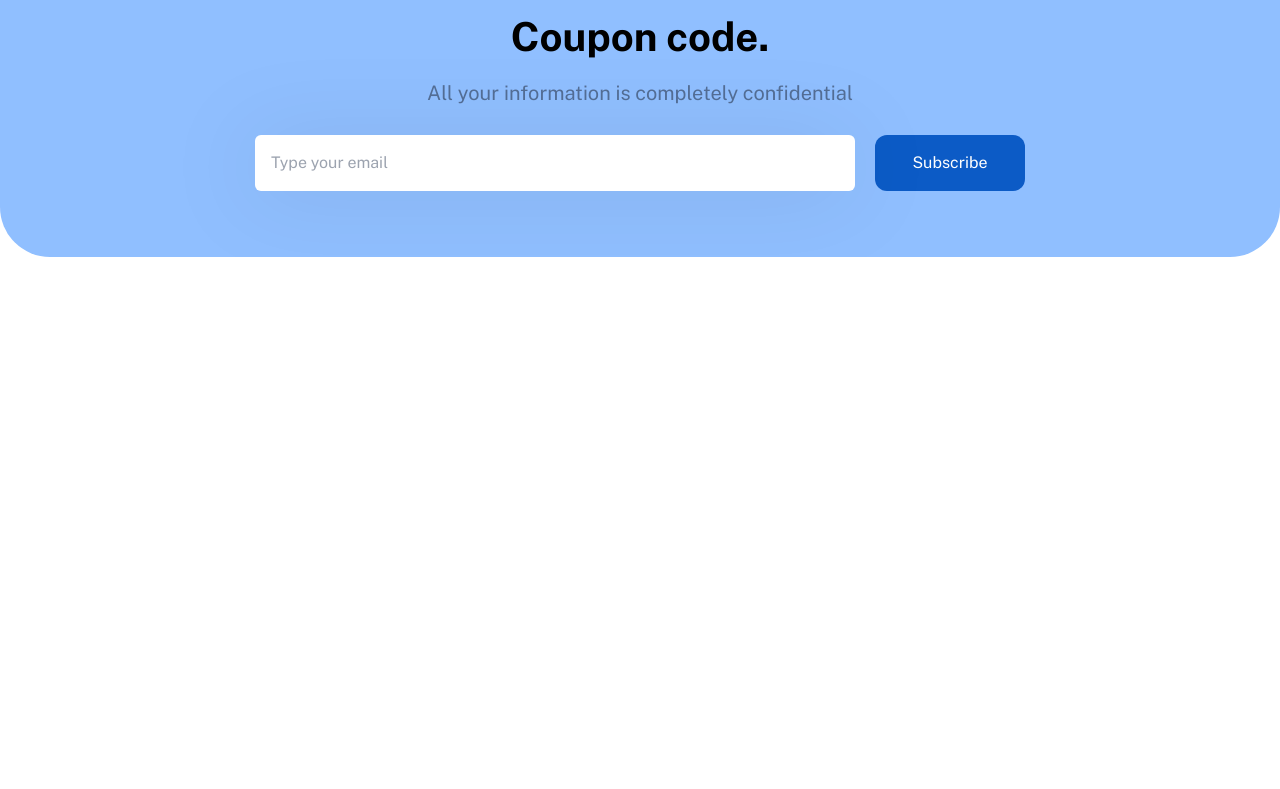
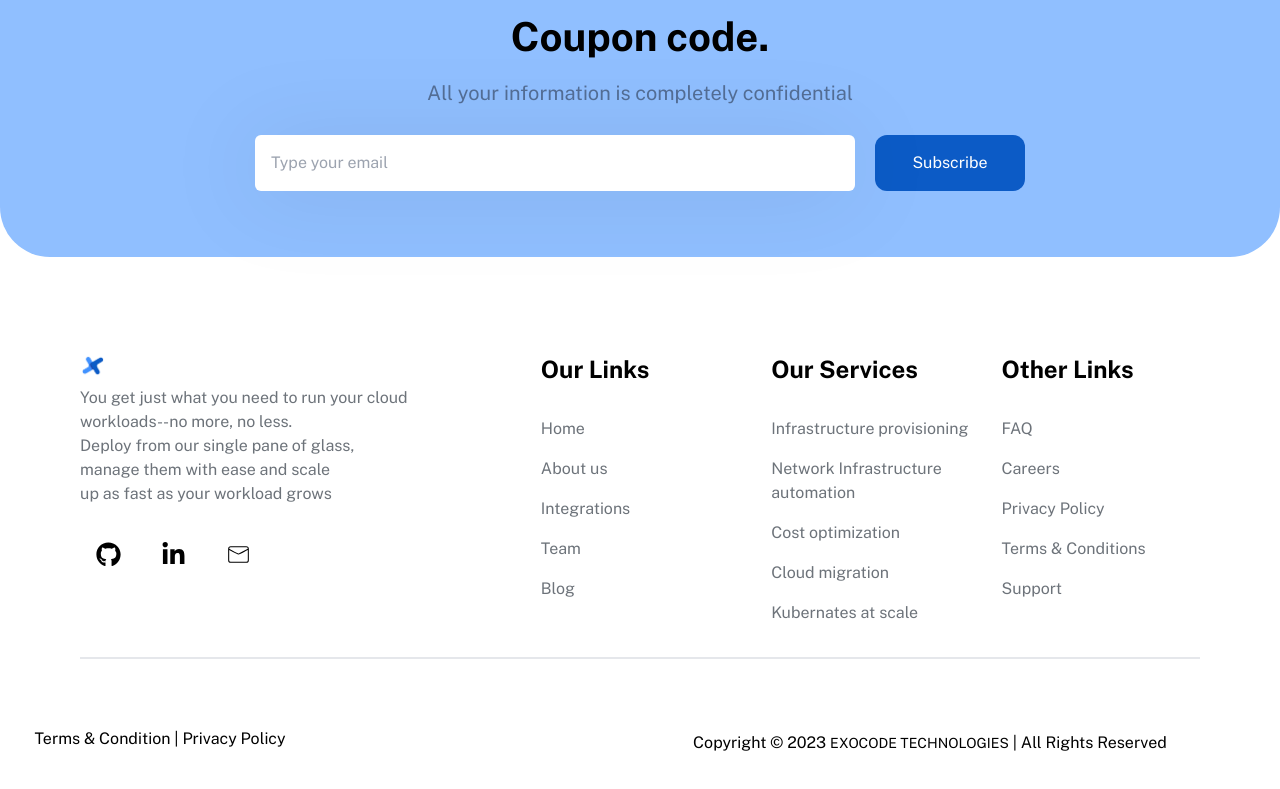
Before and after one commit to ay690/Xerocodee, a React (Vite) app: page / in a window 1280 px wide. Shown: the part 8144-8933 px from the top of the page. Before the commit the page ends 8401 px from the top, so only its background shows below. Built offline with nearby package versions, Linux system fonts and the light colour scheme.

Commit message:
Footer added and success story cards

```diff
--- a/package.json
+++ b/package.json
@@ -13,6 +13,7 @@
     "react": "^18.2.0",
     "react-dom": "^18.2.0",
     "react-icons": "^4.12.0",
+    "react-responsive": "^9.0.2",
     "react-slick": "^0.29.0",
     "slick-carousel": "^1.8.1"
   },
--- a/src/App.jsx
+++ b/src/App.jsx
@@ -1,6 +1,6 @@
 import React from "react";
 import "./App.css";
-import { Navbar, Hero, Companies, Features, Services, NewsLetter, BlueBg, PageOne, PageTwo, PageThree, Success } from "./components";
+import { Navbar, Hero, Companies, Features, Services, NewsLetter, BlueBg, PageOne, PageTwo, PageThree, Success, Footer } from "./components";
 
 function App() {
   return (
@@ -16,6 +16,7 @@ function App() {
       <PageThree />
       <Success />
       <NewsLetter />
+      <Footer />
     </div>
   );
 }
--- a/src/assets/index.js
+++ b/src/assets/index.js
@@ -48,6 +48,8 @@ import Quotation from "./Quotation.png";
 import Avatar from "./avatar.png";
 import Avatar2 from "./avatar2.png";
 
+import QuotationSvg from "./Quotation.svg";
+
 export {
 logo,
 mobLogo,
@@ -85,6 +87,7 @@ Plane,
 Rocket,
 Line,
 Quotation,
+QuotationSvg,
 Avatar,
 Avatar2
 };
--- /dev/null
+++ b/src/components/Footer.jsx
@@ -0,0 +1,97 @@
+import React from "react";
+import { logo, mobLogo } from "../assets";
+import {
+  FaFacebookF,
+  FaDribbble,
+  FaLinkedinIn,
+  FaInstagram,
+  FaBehance,
+  FaGithub
+} from "react-icons/fa";
+import { CiMail } from "react-icons/ci";
+
+
+const Footer = () => {
+  return (
+    <div className="w-full bg-white py-24 px-20">
+      <div className="md:max-w-[1480px] m-auto grid md:grid-cols-5 max-[780px]:grid-cols-2  gap-8 max-w-[600px]  px-4 md:px-0">
+        <div className="col-span-2">
+          <img src={mobLogo} className="h-[25px]" />
+          <h3 className="py-2 text-[#6D737A]">
+            You get just what you need to run your cloud <br />
+            workloads--no more, no less.
+            <br />
+            Deploy from our single pane of glass,
+            <br />
+            manage them with ease and scale <br />
+            up as fast as your workload grows
+          </h3>
+
+          <div className="flex gap-2 py-3">
+            <div className="p-4 cursor-pointer">
+              <FaGithub size={25} />
+            </div>
+
+            <div className="p-4 cursor-pointer cursor-pointer">
+              <FaLinkedinIn size={25} />
+            </div>
+
+            <div className="p-4 cursor-pointer cursor-pointer">
+              <CiMail size={25} />
+            </div>
+          </div>
+        </div>
+
+        <div>
+          <h3 className="text-2xl font-bold">Our Links</h3>
+          <ul className="py-6 text-[#6D737A]">
+            <li className="py-2 hover:text-blue-500 cursor-pointer">Home</li>
+            <li className="py-2  hover:text-blue-500 cursor-pointer">About us</li>
+            <li className="py-2 hover:text-blue-500 cursor-pointer">Integrations</li>
+            <li className="py-2 hover:text-blue-500 cursor-pointer">Team</li>
+            <li className="py-2 hover:text-blue-500 cursor-pointer">Blog</li>
+          </ul>
+        </div>
+
+        <div>
+          <h3 className="text-2xl font-bold">Our Services</h3>
+          <ul className="py-6 text-[#6D737A]">
+            <li className="py-2 hover:text-blue-500 cursor-pointer">Infrastructure provisioning</li>
+            <li className="py-2 hover:text-blue-500 cursor-pointer">Network Infrastructure automation</li>
+            <li className="py-2 hover:text-blue-500 cursor-pointer">Cost optimization</li>
+            <li className="py-2 hover:text-blue-500 cursor-pointer">Cloud migration</li>
+            <li className="py-2 hover:text-blue-500 cursor-pointer">Kubernates at scale</li>
+          </ul>
+        </div>
+
+        <div>
+          <h3 className="text-2xl font-bold">Other Links</h3>
+          <ul className="py-6 text-[#6D737A]">
+            <li className="py-2 hover:text-blue-500 cursor-pointer">FAQ</li>
+            <li className="py-2 hover:text-blue-500 cursor-pointer">Careers</li>
+            <li className="py-2 hover:text-blue-500 cursor-pointer">Privacy Policy</li>
+            <li className="py-2 hover:text-blue-500 cursor-pointer">Terms & Conditions</li>
+            <li className="py-2 hover:text-blue-500 cursor-pointer">Support</li>
+          </ul>
+        </div>
+
+
+      </div>
+
+      <div className="border border-b"></div>
+
+      <div className="md:max-w-[1480px] max-w-[600px] mt-[-20px]">
+        <div className="grid md:grid-cols-2 grid-cols-1 py-20 ">
+          <h3 className="py-2  md:ml-[-400px] text-center">
+            Terms & Condition | Privacy Policy
+          </h3>
+          <p className="py-3 md:ml-[20px] text-center">
+            Copyright &copy; 2023 <span className="text text-sm text-bold">EXOCODE TECHNOLOGIES</span> | <span className=" whitespace-nowrap">All Rights Reserved</span>
+          </p>
+        </div>
+      </div>
+    </div>
+  );
+};
+
+export default Footer;
--- a/src/components/SuccessCard.jsx
+++ b/src/components/SuccessCard.jsx
@@ -1,7 +1,11 @@
 import React from "react";
-import { Quotation, Avatar, Avatar2 } from "../assets";
+import { useMediaQuery } from "react-responsive";
+import { Quotation, Avatar, Avatar2, QuotationSvg } from "../assets";
 
 const SuccessCard = ({ name, designation, description, src }) => {
+  const isBigScreen = useMediaQuery({ minWidth: 768 });
+
+  if (isBigScreen) {
     return (
       <div className="bg-white rounded-[50px] shadow-xl my-8 mx-2 overflow-hidden">
         <div className="flex justify-between">
@@ -9,10 +13,8 @@ const SuccessCard = ({ name, designation, description, src }) => {
             <img src={Quotation} alt="Quotation" className="h-8" />
           </div>
           <div className="flex flex-col justify-start items-center">
-          <p className="text text-xl p-8">
-            {description}
-          </p>
-          <div className="flex flex-col justify-end items-center ml-auto p-2" >
+            <p className="text text-xl p-8">{description}</p>
+            <div className="flex flex-col justify-end items-center ml-auto p-2">
               <p className="text text-xl">-{name}</p>
               <p className="text text-gray-500">{designation}</p>
             </div>
@@ -29,6 +31,38 @@ const SuccessCard = ({ name, designation, description, src }) => {
         </div>
       </div>
     );
+  } else {
+    return (
+      <div className="bg-white rounded-[50px] shadow-xl my-8 mx-2 overflow-hidden">
+        <div className="flex flex-col md:flex-row md:justify-between">
+          {/* Image */}
+          <div className="relative flex justify-center items-center p-8">
+            <div className="w-[100px] h-[100px] border-4 border-blue-500 rounded-full overflow-hidden">
+              <img
+                src={src}
+                alt="Pics"
+                className="w-full h-full object-cover"
+              />
+            </div>
+          </div>
+
+          {/* Quotation mark and description */}
+          <div className="flex justify-start items-center md:ml-8 p-2">
+            <p className="text text-xl text-center p-4 md:p-8">
+              <img src={QuotationSvg} alt="Quotation" className="h-8" />
+              {description}
+            </p>
+          </div>
+
+          {/* Name and Designation */}
+          <div className="flex flex-col justify-center items-center  p-2">
+            <p className="text text-xl">-{name}</p>
+            <p className="text text-gray-500">{designation}</p>
+          </div>
+        </div>
+      </div>
+    );
+  }
 };
 
 export default SuccessCard;
--- a/src/components/index.js
+++ b/src/components/index.js
@@ -9,5 +9,6 @@ import PageOne from "./PageOne";
 import PageTwo from "./PageTwo";
 import PageThree from "./PageThree";
 import Success from "./Success";
+import Footer from "./Footer";
 
-export { Navbar, Hero, Companies, Features, Services, NewsLetter, BlueBg, PageOne, PageTwo, PageThree, Success };
+export { Navbar, Hero, Companies, Features, Services, NewsLetter, BlueBg, PageOne, PageTwo, PageThree, Success, Footer };
```
Also changed, not shown: src/assets/Quotation.svg (added), 1 other file (tests, documents, lock files or other folders). Lines whose indentation alone changed are shown as unchanged.
